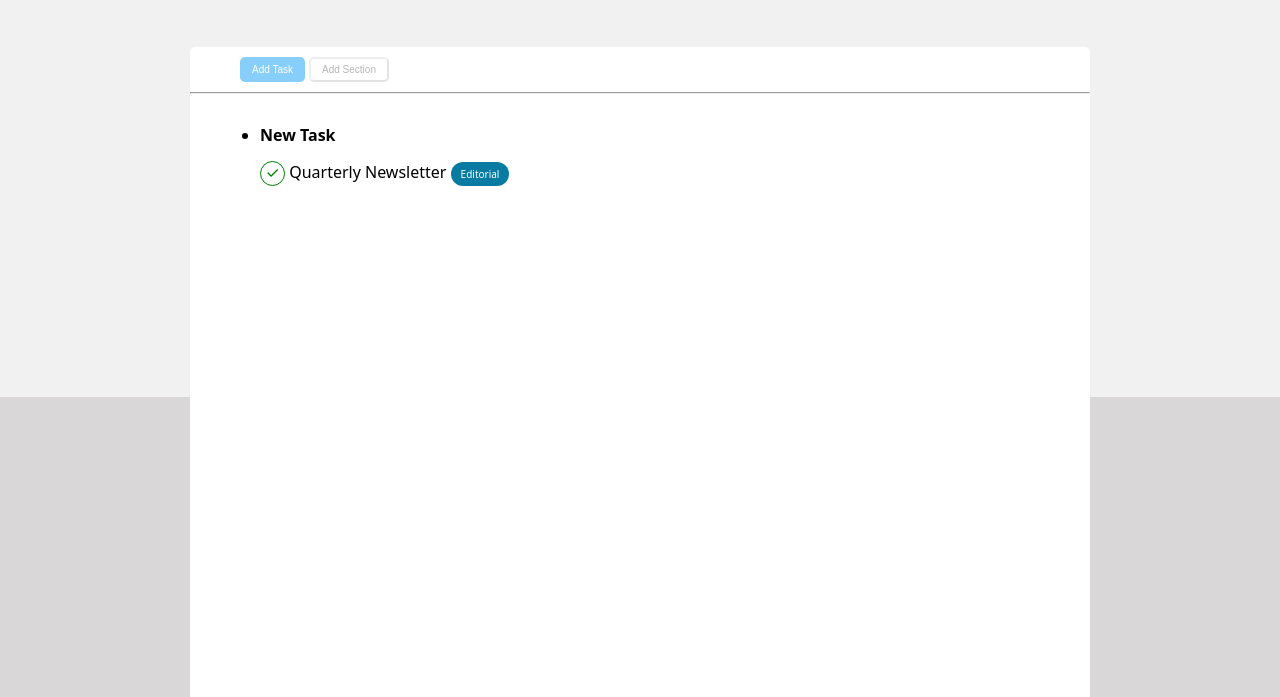
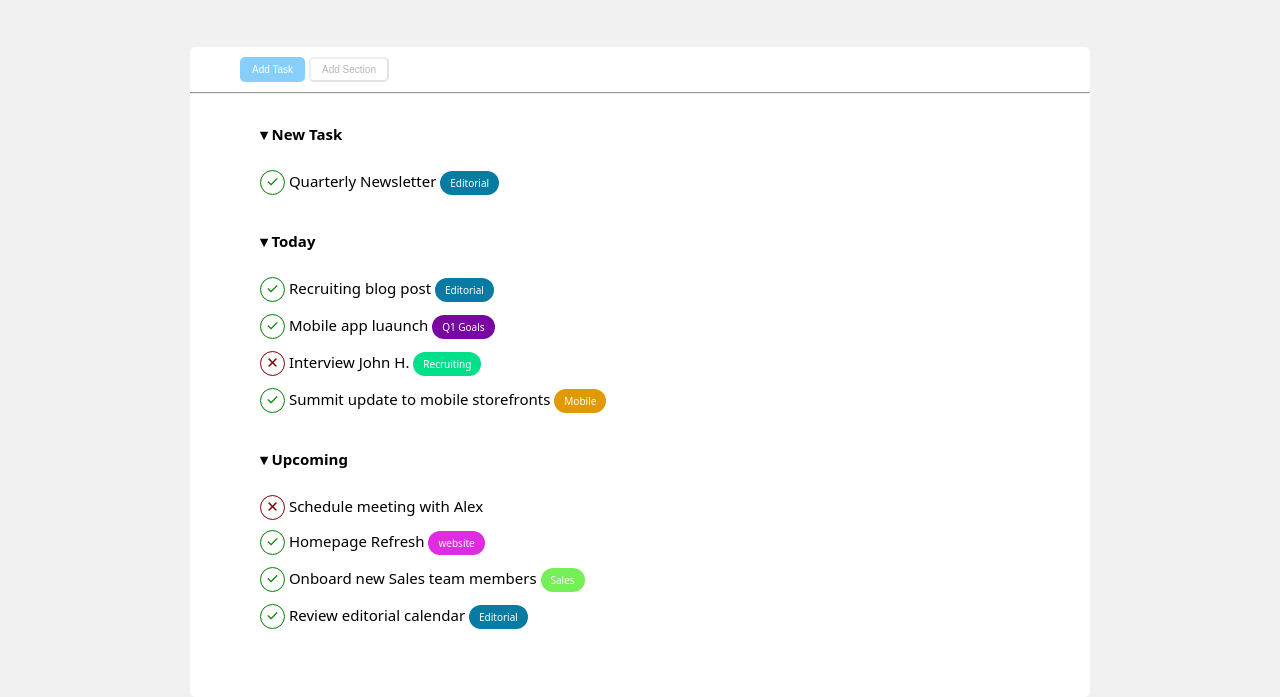
Before and after one commit to Antrussian/html-css-toboolist, a plain HTML site: page index.html in a window 1280 px wide. Shown: the part 103-800 px from the top of the page. Drawn offline with Linux system fonts and the light colour scheme.

Commit message:
Fine Esercizio

```diff
--- a/index.html
+++ b/index.html
@@ -21,14 +21,34 @@
 
 
             <ul class="lista">
-                <li>New Task</li>
-                    <ul class="elenco-lista"> <span class="done" >&#10003;</span> Quarterly Newsletter <span class="task-default">Editorial</span>
+                <li class="titolo-lista"><span class="arrow">&#9662;</span> New Task</li>
+                    <ul class="elenco-lista"> <li><span class="done" >&#10003;</span> Quarterly Newsletter <span class="task default">Editorial</span>
+                    </li>
+                     </ul>
+            </ul>
 
+            <ul class="lista">
+                <li class="titolo-lista"><span class="arrow">&#9662;</span> Today</li>
+                    <ul class="elenco-lista">
+                        <li><span class="done" >&#10003;</span> Recruiting blog post <span class="task default">Editorial</span></li>
+                        <li><span class="done" >&#10003;</span> Mobile app luaunch <span class="task goal">Q1 Goals</span></li>
+                        <li><span class="todo" >&#10005;</span> Interview John H. <span class="task recruiting">Recruiting</span></li>
+                        <li><span class="done" >&#10003;</span> Summit update to mobile storefronts <span class="task mobile">Mobile</span></li>
                      </ul>
+            </ul>
 
+            <ul class="lista">
+                <li class="titolo-lista"><span class="arrow">&#9662;</span> Upcoming</li>
+                    <ul class="elenco-lista">
+                        <li><span class="todo" >&#10005;</span> Schedule meeting with Alex</li>
+                        <li><span class="done" >&#10003;</span> Homepage Refresh <span class="task website">website</span></li>
+                        <li><span class="done" >&#10003;</span> Onboard new Sales team members <span class="task sales">Sales</span></li>
+                        <li><span class="done" >&#10003;</span> Review editorial calendar <span class="task default">Editorial</span></li>
+                     </ul>
             </ul>
+
+
         </section>
-
 
     </main>
 </body>
--- a/style.css
+++ b/style.css
@@ -3,9 +3,7 @@
     padding: 0;
     box-sizing: border-box;
 }
-*{
-    background-color: rgb(217, 215, 215);
-}
+
 
 .header{
     height: 100px;
@@ -36,7 +34,7 @@ h1{
 
 main{
     background-color: rgb(241, 241, 241);
-    height: 400px;
+    height: 720px;
     text-align: center;
 
 
@@ -46,7 +44,7 @@ main{
 .container-todo{
     display: inline-block;
     background-color: white;
-    height: 900px;
+    height: 650px;
     width: 900px;
    margin-top: 50px;
    border-radius: 5px;
@@ -87,35 +85,65 @@ margin-left: 50px;
 }
 
 hr {
-    color: rgba(217, 215, 215, 0.019);
+    color: rgba(217, 215, 215, 0.092);
 
 }
 .lista {
     background-color: white;
     margin-left: 70px;
     font-family: system-ui, -apple-system, BlinkMacSystemFont, 'Segoe UI', Roboto, Oxygen, Ubuntu, Cantarell, 'Open Sans', 'Helvetica Neue', sans-serif;
+    font-size: 15px;
     margin-top: 30px;
+    list-style: none;
+
 }
+
+
 
 .elenco-lista {
     background-color: white;
-    margin-top: 15px;
+    margin-top: 20px;
+    list-style: none;
+    vertical-align: 10px;
+    line-height: 35px;
+
 }
 
 
-li {
+
+.titolo-lista {
     background-color: white;
     font-weight: bold;
+}
 
 
+.arrow {
+    background-color: white;
+    display: inline-block;
 }
+
+
+
 
 .done {
     color: green;
     background-color: white;
     border: 1px solid green;
     border-radius: 50%;
+    width: 25px;
+    height: 25px;
+    display: inline-block;
+    text-align: center;
+    line-height: 21px;
 
+
+}
+
+.todo {
+    color: rgb(128, 0, 0);
+    background-color: white;
+    border: 1px solid rgb(128, 0, 0);
+    border-radius: 50%;
     width: 25px;
     height: 25px;
     display: inline-block;
@@ -126,13 +154,7 @@ li {
 }
 
 
-
-.da-fare ::before {
-
-}
-
-
-.task-default {
+.task {
     background-color: rgb(7, 123, 162);
     height: 5px;
     width: 5px;
@@ -143,4 +165,41 @@ li {
     color: white;
     font-size: 10px;
 
+
 }
+
+
+.default {
+    background-color: rgb(7, 123, 162);
+}
+
+
+.goal {
+    background-color: rgb(121, 7, 162);
+    height: 5px;
+    width: 5px;
+    padding: 5px 5px;
+    padding-left: 10px;
+    padding-right: 10px;
+    border-radius: 15px;
+    color: white;
+    font-size: 10px;
+
+}
+
+
+.recruiting {
+    background-color: rgb(0, 224, 138);
+}
+
+.mobile {
+    background-color: rgb(224, 153, 0);
+}
+
+.sales {
+    background-color: rgb(116, 240, 86);
+}
+
+.website {
+    background-color: rgb(223, 43, 226);
+}
```
Also changed, not shown: img/icon.png (added), 1 other file.
